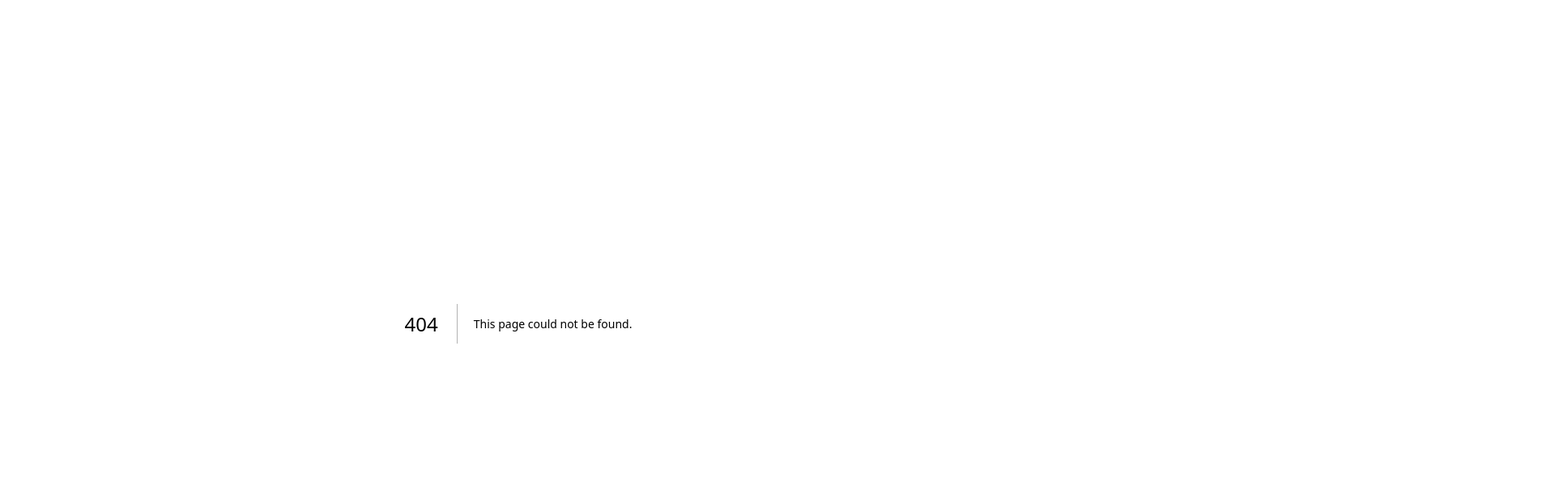
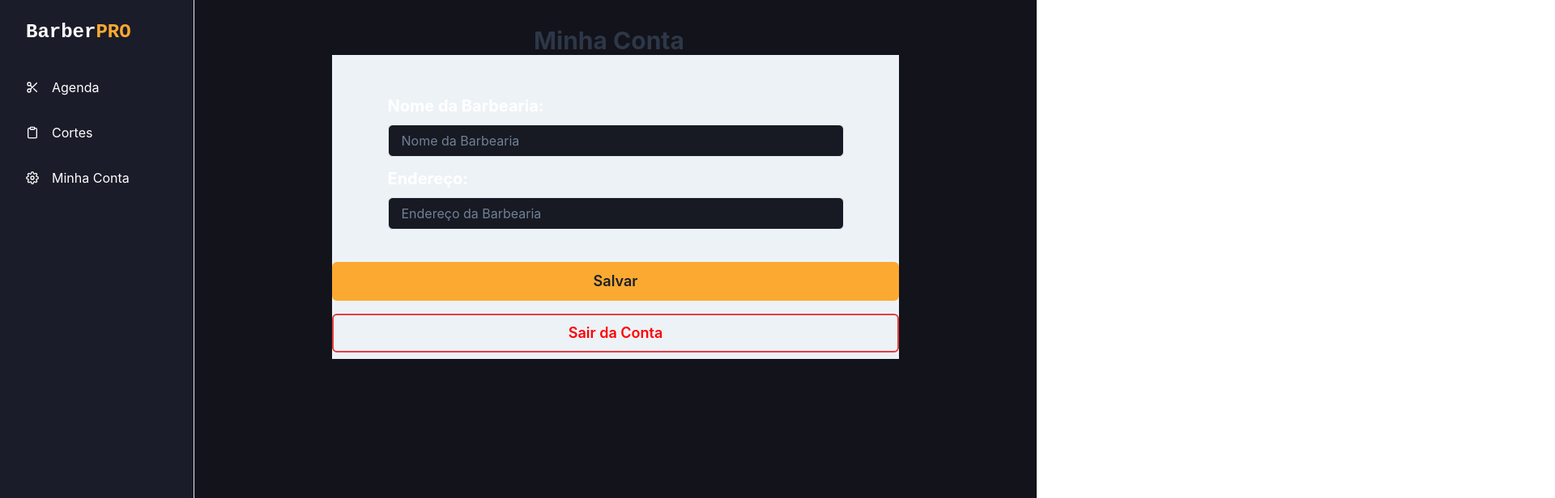
Before and after one commit to Felipeserpa/front-Barber, a Next.js app in the folder barber-web/: page /profile in a window 1280 px wide. Before the commit this address had no page. Shown: the top 616 px of the page at 81% size, 1920 px wide, since content can reach past the window. Built offline with nearby package versions, Linux system fonts and the light colour scheme.

Commit message:
implementaçao de button

```diff
--- /dev/null
+++ b/barber-web/src/pages/profile/index.tsx
@@ -0,0 +1,90 @@
+import Head from "next/head";
+//import { GetServerSideProps } from "next";
+//import { getSession } from "next-auth/react";
+import { Flex, Text, Box, Heading, Input, Button } from "@chakra-ui/react";
+//sidebar
+import { Sidebar } from "@/components/sidebar";
+//import { api } from "@/services/apiClient";
+
+export default function Profile() {
+  return (
+    <>
+      <Head>
+        <title>Minha Conta - barberPRo</title>
+      </Head>
+      <Sidebar>
+        <Flex direction="column" align="center" justifyContent="flex-start">
+          <Flex
+            w="1000%"
+            direction="row"
+            align="center"
+            justifyContent="center"
+          >
+            <Heading fontSize={"3xl"} mt={4} mr={4} color={"gray.700"}>
+              Minha Conta
+            </Heading>
+          </Flex>
+          <Flex
+            pt={8}
+            pb={2}
+            background={"gray.100"}
+            maxW={"700px"}
+            w="100%"
+            direction="column"
+            alignItems={"center"}
+            justifyContent="center"
+          >
+            {" "}
+            <Flex direction={"column"} w="85%" p={4}>
+              <Text mb={2} fontSize="xl" fontWeight="bold" color="white">
+                Nome da Barbearia:
+              </Text>
+              <Input
+                w="100%"
+                background="gray.900"
+                placeholder="Nome da Barbearia"
+                size="md"
+                type="text"
+                mb={3}
+              ></Input>
+
+              <Text mb={2} fontSize="xl" fontWeight="bold" color="white">
+                Endereço:
+              </Text>
+              <Input
+                w="100%"
+                background="gray.900"
+                placeholder="Endereço da Barbearia"
+                size="md"
+                type="text"
+                mb={3}
+              ></Input>
+            </Flex>
+            <Button
+              w="100%"
+              mt={3}
+              mb={4}
+              bg="button.cta"
+              size="lg"
+              _hover={{ bg: "#ffb13e" }}
+            >
+              Salvar
+            </Button>
+            <Button
+              w="100%"
+              bg="transparent"
+              borderWidth={2}
+              borderColor="red.500"
+              color="red"
+              size="lg"
+              _hover={{ bg: "transparent" }}
+            >
+              {" "}
+              Sair da Conta
+            </Button>
+          </Flex>
+        </Flex>
+      </Sidebar>
+    </>
+  );
+}
```
